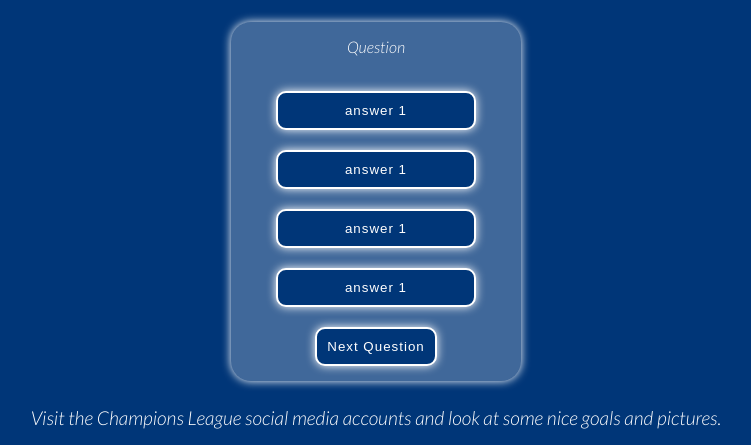
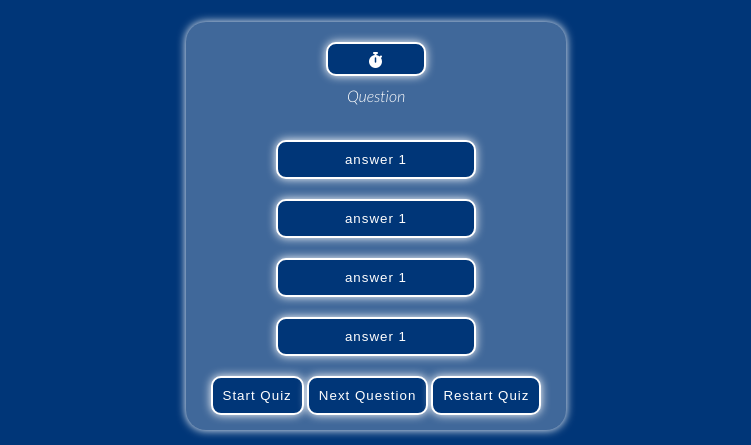
Before and after one commit to balennouri/balen-champions, a plain HTML site: page index.html in a window 1280 px wide. Shown: the part 443-888 px from the top of the page, without its empty margins (264-1015 px from the left). Drawn offline with Linux system fonts and the light colour scheme; a web font is replaced by a local one.

Commit message:
Add timer to quiz area

```diff
--- a/assets/css/style.css
+++ b/assets/css/style.css
@@ -106,7 +106,7 @@ h1 h3 {
     text-align: center;
 }
 
-#timer {
+.timer {
     margin-top: 5px;
     margin-bottom: 10px;
     display: flex;
@@ -121,7 +121,6 @@ h1 h3 {
     width: 30%;
     height: 25px;
     padding: 15px;
-
 }
 
 
--- a/index.html
+++ b/index.html
@@ -45,7 +45,11 @@
                     <br>
                     <h3>Good Luck!</h3>
                 </div>
-
+            </div>
+                <div id="timer" class="timer">
+                    <p>
+                        <i class="fa-solid fa-stopwatch"></i>
+                    </p>
                 </div>
                 <div id="question-container" class="question-container">
                     <div id="question" class="question">Question</div>
@@ -57,9 +61,9 @@
                     <button class="btn">answer 1</button>
                 </div>
                 <div class="controls">
-                <button id="start-btn" class="start-btn btn hide">Start Quiz</button>
+                    <button id="start-btn" class="start-btn btn">Start Quiz</button>
                     <button id="next-btn" class="next-btn btn">Next Question</button>
-                <button id="restart-btn" class="restart-btn btn hide">Restart Quiz</button>
+                    <button id="restart-btn" class="restart-btn btn">Restart Quiz</button>
                 </div>
         </div>
     </main>
```
Lines whose indentation alone changed are shown as unchanged.
